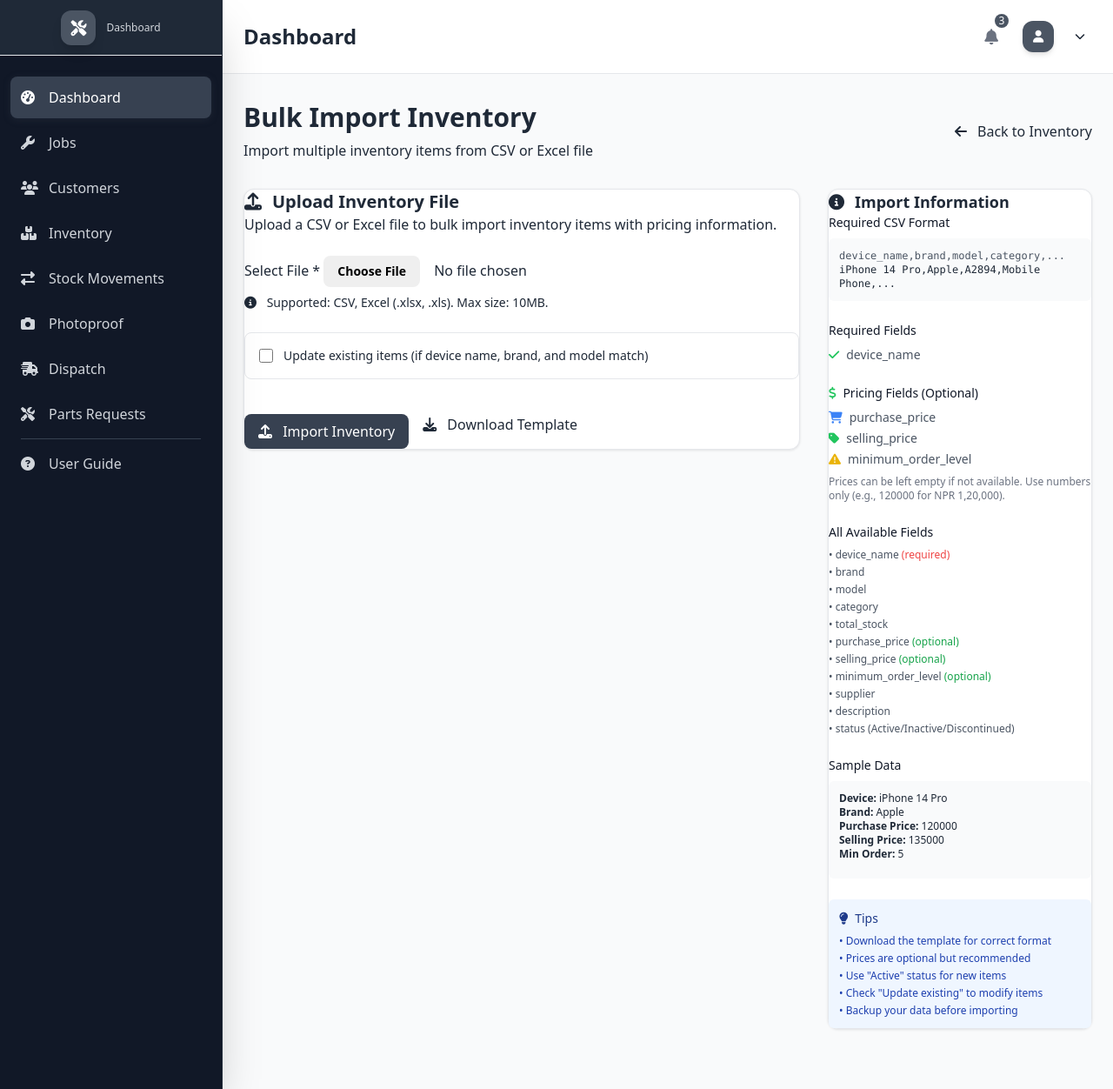
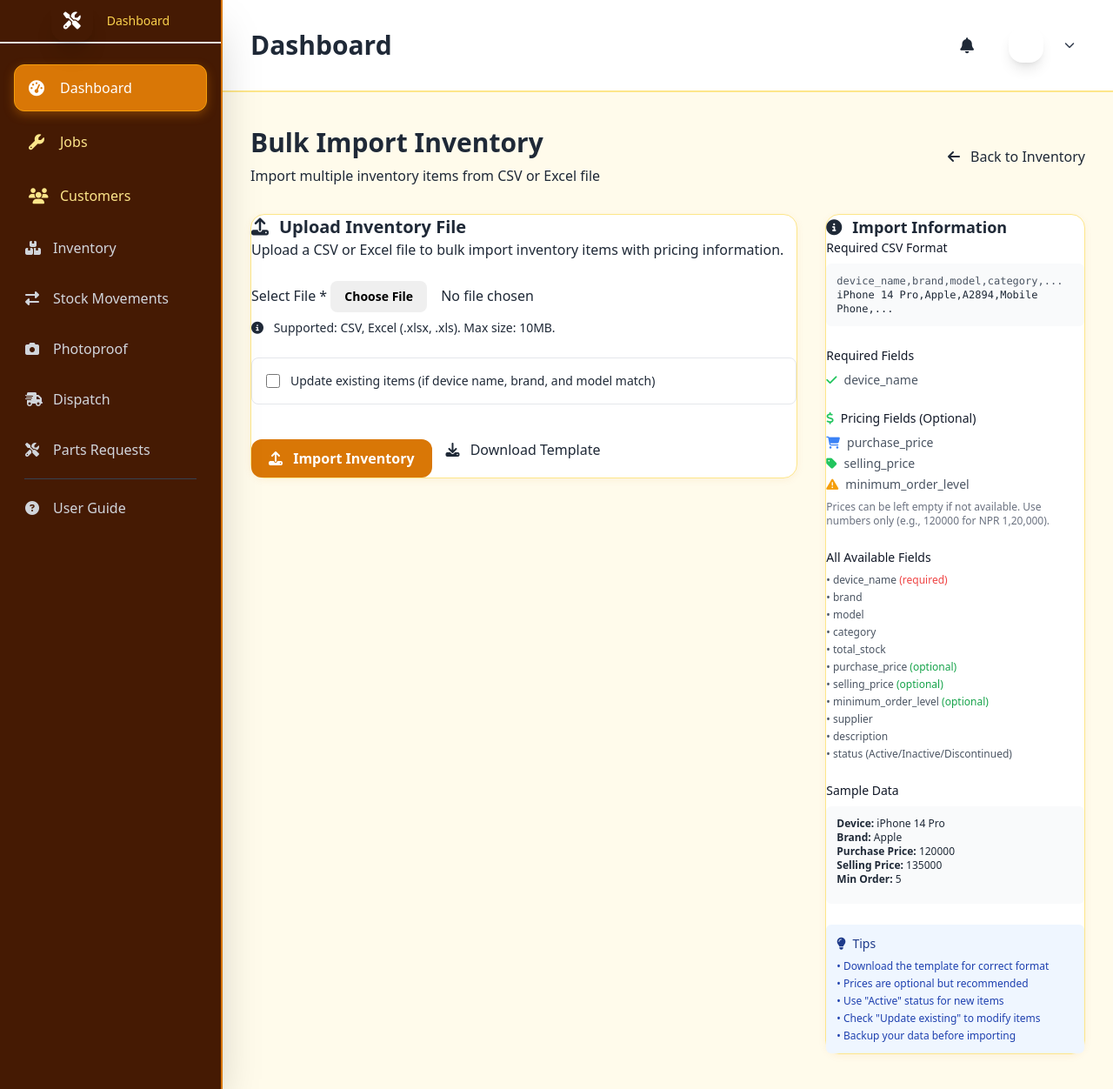
Before and after one commit to w38g0ru/tech-fix-center, a CodeIgniter 4 app: the page made by app/Views/dashboard/inventory/bulk_import.php in a window 1280 px wide. Shown: the whole page at 87% size. Run offline with PHP 8.4 and a stand-in for CodeIgniter, Linux system fonts and the light colour scheme; the template is opened without the code that fills it, so the values that code supplies are empty; some libraries are stand-ins or nearby versions.

Commit message:
Implement dark yellow minimal design system
Complete transformation to dark yellow-based minimal design:

Color System:
- Primary: Amber-600 (#d97706) - Dark yellow primary
- Secondary: Amber-700 (#b45309) - Darker yellow secondary
- Accent: Amber-400 (#fbbf24) - Bright yellow accent
- Background: Amber-50 (#fffbeb) - Light yellow background
- Dark: Amber-900 (#451a03) - Deep dark yellow

Dashboard Updates:
- Sidebar: Dark yellow gradient with bright yellow accents
- Navigation: Enhanced hover effects with yellow borders
- Cards: Rounded corners with yellow shadow effects
- Buttons: Bold yellow styling with enhanced shadows
- Headers: Larger, more prominent typography
- User menu: Expanded with better spacing and styling

Login Page Updates:
- Left panel: Dark yellow gradient with minimal geometric patterns
- Feature cards: Glass-effect styling with backdrop blur
- Form elements: Larger inputs with yellow focus states
- Typography: Increased font sizes and better hierarchy
- Interactive elements: Enhanced hover and focus effects

Technical Implementation:
- CSS custom properties for yellow-50 through yellow-900
- Tailwind configuration with amber/yellow palette
- Enhanced shadow system with yellow tints
- Larger border-radius for modern minimal look
- Improved spacing and typography scale
- Status colors maintained for accessibility

Design Philosophy:
- Minimal, clean aesthetic with purposeful use of color
- Dark yellow as primary brand color for warmth and energy
- Generous whitespace and larger interactive elements
- Subtle gradients and glass effects for depth
- Enhanced typography hierarchy for better readability
- Professional yet approachable visual identity

Benefits:
- Distinctive, memorable brand identity
- Warm, energetic color psychology
- Modern minimal design trends
- Enhanced user experience with larger touch targets
- Improved accessibility through better contrast
- Professional appearance suitable for business use

```diff
--- a/app/Views/layouts/dashboard.php
+++ b/app/Views/layouts/dashboard.php
@@ -24,17 +24,17 @@ $pageTitle = $title ?? 'Dashboard';
             theme: {
                 extend: {
                     colors: {
-                        mono: {
-                            50: '#f9fafb',   // Gray-50 (Lightest)
-                            100: '#f3f4f6',  // Gray-100
-                            200: '#e5e7eb',  // Gray-200
-                            300: '#d1d5db',  // Gray-300
-                            400: '#9ca3af',  // Gray-400
-                            500: '#6b7280',  // Gray-500 (Medium)
-                            600: '#4b5563',  // Gray-600
-                            700: '<?= $config->brandColors['primary'] ?>',  // Gray-700 (Primary)
-                            800: '#1f2937',  // Gray-800
-                            900: '<?= $config->brandColors['accent'] ?>',   // Gray-900 (Darkest)
+                        yellow: {
+                            50: '#fffbeb',   // Amber-50 (Light background)
+                            100: '#fef3c7',  // Amber-100
+                            200: '#fde68a',  // Amber-200
+                            300: '#fcd34d',  // Amber-300
+                            400: '<?= $config->brandColors['accent'] ?>',   // Amber-400 (Accent)
+                            500: '#f59e0b',  // Amber-500
+                            600: '<?= $config->brandColors['primary'] ?>',  // Amber-600 (Primary)
+                            700: '<?= $config->brandColors['secondary'] ?>', // Amber-700 (Secondary)
+                            800: '#92400e',  // Amber-800
+                            900: '<?= $config->brandColors['dark'] ?>',     // Amber-900 (Dark)
                         }
                     }
                 }
@@ -43,26 +43,36 @@ $pageTitle = $title ?? 'Dashboard';
     </script>
     <meta name="viewport" content="width=device-width, initial-scale=1.0, maximum-scale=1.0, user-scalable=no">
     <style>
-        /* Monochromatic Design Theme */
+        /* Dark Yellow Minimal Design Theme */
         :root {
-            --mono-50: #f9fafb;
-            --mono-100: #f3f4f6;
-            --mono-200: #e5e7eb;
-            --mono-300: #d1d5db;
-            --mono-400: #9ca3af;
-            --mono-500: #6b7280;
-            --mono-600: #4b5563;
-            --mono-700: #374151;
-            --mono-800: #1f2937;
-            --mono-900: #111827;
+            --yellow-50: #fffbeb;
+            --yellow-100: #fef3c7;
+            --yellow-200: #fde68a;
+            --yellow-300: #fcd34d;
+            --yellow-400: #fbbf24;
+            --yellow-500: #f59e0b;
+            --yellow-600: #d97706;
+            --yellow-700: #b45309;
+            --yellow-800: #92400e;
+            --yellow-900: #451a03;
+            --gray-50: #f9fafb;
+            --gray-100: #f3f4f6;
+            --gray-200: #e5e7eb;
+            --gray-300: #d1d5db;
+            --gray-400: #9ca3af;
+            --gray-500: #6b7280;
+            --gray-600: #4b5563;
+            --gray-700: #374151;
+            --gray-800: #1f2937;
+            --gray-900: #111827;
         }
 
-        /* Monochromatic Sidebar Styles */
+        /* Dark Yellow Minimal Sidebar Styles */
         .sidebar {
             transform: translateX(-100%);
             transition: transform 0.3s ease-in-out;
-            background: var(--mono-900);
-            border-right: 1px solid var(--mono-800);
+            background: var(--yellow-900);
+            border-right: 2px solid var(--yellow-600);
         }
 
         .sidebar.open {
@@ -80,7 +90,7 @@ $pageTitle = $title ?? 'Dashboard';
             opacity: 0;
             visibility: hidden;
             transition: opacity 0.3s ease-in-out, visibility 0.3s ease-in-out;
-            background: rgba(17, 24, 39, 0.8);
+            background: rgba(69, 26, 3, 0.8);
         }
 
         .sidebar-overlay.active {
@@ -95,8 +105,8 @@ $pageTitle = $title ?? 'Dashboard';
             transform: translateY(-10px);
             transition: all 0.2s ease-in-out;
             background: white;
-            border: 1px solid var(--mono-200);
-            box-shadow: 0 10px 25px rgba(0, 0, 0, 0.1);
+            border: 1px solid var(--yellow-200);
+            box-shadow: 0 10px 25px rgba(217, 119, 6, 0.1);
         }
 
         .dropdown-menu.show {
@@ -105,53 +115,57 @@ $pageTitle = $title ?? 'Dashboard';
             transform: translateY(0);
         }
 
-        /* Monochromatic Navigation Links */
+        /* Dark Yellow Navigation Links */
         .nav-link {
             transition: all 0.2s ease-in-out;
-            border-radius: 8px;
-            margin: 2px 0;
+            border-radius: 12px;
+            margin: 3px 0;
+            border: 1px solid transparent;
         }
 
         .nav-link:hover {
-            background: rgba(107, 114, 128, 0.1);
-            color: var(--mono-300);
+            background: rgba(251, 191, 36, 0.1);
+            color: var(--yellow-400);
+            border-color: var(--yellow-600);
         }
 
         .nav-link.active {
-            background: var(--mono-700);
+            background: var(--yellow-600);
             color: white;
-            box-shadow: 0 2px 8px rgba(55, 65, 81, 0.3);
+            box-shadow: 0 4px 12px rgba(217, 119, 6, 0.4);
+            border-color: var(--yellow-500);
         }
 
-        /* Monochromatic Cards and Components */
+        /* Dark Yellow Minimal Cards */
         .card {
             background: white;
-            border: 1px solid var(--mono-200);
-            border-radius: 12px;
-            box-shadow: 0 1px 3px rgba(0, 0, 0, 0.1);
-            transition: all 0.2s ease-in-out;
+            border: 1px solid var(--yellow-200);
+            border-radius: 16px;
+            box-shadow: 0 2px 8px rgba(217, 119, 6, 0.08);
+            transition: all 0.3s ease-in-out;
         }
 
         .card:hover {
-            box-shadow: 0 8px 25px rgba(0, 0, 0, 0.15);
-            border-color: var(--mono-400);
-            transform: translateY(-2px);
+            box-shadow: 0 12px 32px rgba(217, 119, 6, 0.15);
+            border-color: var(--yellow-400);
+            transform: translateY(-4px);
         }
 
-        /* Monochromatic Buttons */
+        /* Dark Yellow Minimal Buttons */
         .btn-primary {
-            background: var(--mono-700);
+            background: var(--yellow-600);
             color: white;
             border: none;
-            border-radius: 8px;
-            padding: 8px 16px;
-            transition: all 0.2s ease-in-out;
+            border-radius: 12px;
+            padding: 10px 20px;
+            transition: all 0.3s ease-in-out;
+            font-weight: 600;
         }
 
         .btn-primary:hover {
-            background: var(--mono-800);
-            transform: translateY(-1px);
-            box-shadow: 0 4px 12px rgba(55, 65, 81, 0.3);
+            background: var(--yellow-700);
+            transform: translateY(-2px);
+            box-shadow: 0 8px 20px rgba(217, 119, 6, 0.4);
         }
 
         /* Mobile optimizations */
@@ -190,7 +204,7 @@ $pageTitle = $title ?? 'Dashboard';
 
         /* Focus styles */
         .focus-ring:focus {
-            outline: 2px solid var(--mono-600);
+            outline: 2px solid var(--yellow-600);
             outline-offset: 2px;
         }
 
@@ -200,7 +214,7 @@ $pageTitle = $title ?? 'Dashboard';
         .status-inactive { color: #dc2626; }
     </style>
 </head>
-<body class="bg-mono-50 text-mono-800">
+<body class="bg-yellow-50 text-gray-800">
     <div class="flex h-screen overflow-hidden" id="app-container">
         <!-- Mobile Overlay -->
         <div class="fixed inset-0 z-40 lg:hidden sidebar-overlay" id="sidebar-overlay" onclick="closeSidebar()"></div>
@@ -209,36 +223,36 @@ $pageTitle = $title ?? 'Dashboard';
         <div class="fixed inset-y-0 left-0 z-50 w-64 shadow-2xl sidebar lg:static lg:inset-0 lg:z-auto" id="sidebar">
 
             <!-- Logo -->
-            <div class="flex items-center justify-center h-16 px-4 bg-mono-800 border-b border-mono-700">
+            <div class="flex items-center justify-center h-18 px-6 bg-yellow-900 border-b-2 border-yellow-600">
                 <div class="flex items-center">
-                    <div class="h-10 w-10 bg-mono-600 rounded-xl flex items-center justify-center mr-3 shadow-lg">
-                        <i class="fas fa-tools text-white text-lg"></i>
+                    <div class="h-12 w-12 bg-yellow-600 rounded-2xl flex items-center justify-center mr-4 shadow-xl">
+                        <i class="fas fa-tools text-white text-xl"></i>
                     </div>
                     <div>
-                        <h1 class="text-lg font-bold text-white tracking-tight"><?= $config->appShortName ?></h1>
-                        <p class="text-xs text-mono-300 font-medium">Dashboard</p>
+                        <h1 class="text-xl font-bold text-white tracking-tight"><?= $config->appShortName ?></h1>
+                        <p class="text-sm text-yellow-300 font-medium">Dashboard</p>
                     </div>
                 </div>
             </div>
 
             <!-- Navigation -->
             <nav class="mt-6">
-                <div class="px-3 space-y-1">
+                <div class="px-4 space-y-2">
                     <a href="<?= base_url('dashboard') ?>"
-                       class="nav-link flex items-center px-3 py-3 text-mono-300 font-medium <?= (uri_string() == 'dashboard' || uri_string() == '') ? 'active' : '' ?>">
-                        <i class="fas fa-tachometer-alt mr-3 w-5"></i>
+                       class="nav-link flex items-center px-4 py-3 text-yellow-200 font-medium <?= (uri_string() == 'dashboard' || uri_string() == '') ? 'active' : '' ?>">
+                        <i class="fas fa-tachometer-alt mr-4 w-5 text-lg"></i>
                         Dashboard
                     </a>
 
                     <a href="<?= base_url('dashboard/jobs') ?>"
-                       class="nav-link flex items-center px-3 py-3 text-mono-300 font-medium <?= strpos(uri_string(), 'jobs') !== false ? 'active' : '' ?>">
-                        <i class="fas fa-wrench mr-3 w-5"></i>
+                       class="nav-link flex items-center px-4 py-3 text-yellow-200 font-medium <?= strpos(uri_string(), 'jobs') !== false ? 'active' : '' ?>">
+                        <i class="fas fa-wrench mr-4 w-5 text-lg"></i>
                         Jobs
                     </a>
 
                     <a href="<?= base_url('dashboard/users') ?>"
-                       class="nav-link flex items-center px-3 py-3 text-mono-300 font-medium <?= strpos(uri_string(), 'users') !== false ? 'active' : '' ?>">
-                        <i class="fas fa-users mr-3 w-5"></i>
+                       class="nav-link flex items-center px-4 py-3 text-yellow-200 font-medium <?= strpos(uri_string(), 'users') !== false ? 'active' : '' ?>">
+                        <i class="fas fa-users mr-4 w-5 text-lg"></i>
                         Customers
                     </a>
 
@@ -314,54 +328,54 @@ $pageTitle = $title ?? 'Dashboard';
         <!-- Main Content -->
         <div class="flex-1 flex flex-col overflow-hidden">
             <!-- Header -->
-            <header class="bg-white shadow-sm border-b border-mono-200 flex-shrink-0">
-                <div class="flex items-center justify-between px-4 py-4 lg:px-6">
+            <header class="bg-white shadow-sm border-b-2 border-yellow-200 flex-shrink-0">
+                <div class="flex items-center justify-between px-6 py-5 lg:px-8">
                     <div class="flex items-center">
                         <button onclick="toggleSidebar()" id="mobile-menu-btn"
-                                class="text-mono-500 hover:text-mono-700 lg:hidden p-2 rounded-lg hover:bg-mono-100 focus:outline-none focus:ring-2 focus:ring-mono-600 transition-all focus-ring">
+                                class="text-yellow-600 hover:text-yellow-700 lg:hidden p-3 rounded-xl hover:bg-yellow-100 focus:outline-none focus:ring-2 focus:ring-yellow-600 transition-all focus-ring">
                             <i class="fas fa-bars text-lg"></i>
                         </button>
-                        <h2 class="ml-2 text-xl font-bold text-mono-800 lg:ml-0 lg:text-2xl truncate">
+                        <h2 class="ml-3 text-2xl font-bold text-gray-800 lg:ml-0 lg:text-3xl truncate">
                             <?= $title ?? 'Dashboard' ?>
                         </h2>
                     </div>
 
-                    <div class="flex items-center space-x-3">
+                    <div class="flex items-center space-x-4">
                         <div class="relative">
-                            <button class="flex items-center text-mono-500 hover:text-mono-700 p-2 rounded-lg hover:bg-mono-100 transition-all">
+                            <button class="flex items-center text-yellow-600 hover:text-yellow-700 p-3 rounded-xl hover:bg-yellow-100 transition-all">
                                 <i class="fas fa-bell text-lg"></i>
-                                <span class="absolute -top-1 -right-1 bg-mono-600 text-white text-xs rounded-full h-4 w-4 flex items-center justify-center">3</span>
+                                <span class="absolute -top-1 -right-1 bg-yellow-600 text-white text-xs rounded-full h-5 w-5 flex items-center justify-center font-medium">3</span>
                             </button>
                         </div>
 
                         <div class="relative">
-                            <button onclick="toggleUserMenu()" id="user-menu-btn" class="flex items-center space-x-3 text-mono-700 hover:text-mono-900 p-2 rounded-lg hover:bg-mono-100 focus-ring transition-all">
-                                <div class="w-9 h-9 bg-mono-600 rounded-xl flex items-center justify-center shadow-md">
+                            <button onclick="toggleUserMenu()" id="user-menu-btn" class="flex items-center space-x-3 text-gray-700 hover:text-gray-900 p-3 rounded-xl hover:bg-yellow-100 focus-ring transition-all">
+                                <div class="w-10 h-10 bg-yellow-600 rounded-2xl flex items-center justify-center shadow-lg">
                                     <i class="fas fa-user text-white text-sm"></i>
                                 </div>
                                 <div class="hidden sm:block text-left">
                                     <div class="text-sm font-semibold"><?= session()->get('full_name') ?? 'User' ?></div>
-                                    <div class="text-xs text-mono-500 capitalize"><?= session()->get('role') ?? '' ?></div>
+                                    <div class="text-xs text-yellow-600 capitalize font-medium"><?= session()->get('role') ?? '' ?></div>
                                 </div>
                                 <i class="fas fa-chevron-down text-xs transition-transform" id="user-menu-arrow"></i>
                             </button>
 
                             <!-- Dropdown Menu -->
-                            <div class="absolute right-0 mt-2 w-56 bg-white rounded-xl shadow-xl py-2 z-50 border border-mono-200 dropdown-menu" id="user-menu">
-                                <div class="px-4 py-3 border-b border-mono-100">
-                                    <div class="font-semibold text-mono-800"><?= session()->get('full_name') ?? 'User' ?></div>
-                                    <div class="text-sm text-mono-500"><?= session()->get('email') ?? '' ?></div>
-                                    <div class="text-xs text-mono-600 capitalize font-medium"><?= session()->get('role') ?? '' ?></div>
+                            <div class="absolute right-0 mt-3 w-64 bg-white rounded-2xl shadow-2xl py-3 z-50 border border-yellow-200 dropdown-menu" id="user-menu">
+                                <div class="px-5 py-4 border-b border-yellow-100">
+                                    <div class="font-bold text-gray-800"><?= session()->get('full_name') ?? 'User' ?></div>
+                                    <div class="text-sm text-gray-600"><?= session()->get('email') ?? '' ?></div>
+                                    <div class="text-xs text-yellow-600 capitalize font-semibold mt-1"><?= session()->get('role') ?? '' ?></div>
                                 </div>
-                                <a href="<?= base_url('dashboard/profile') ?>" class="flex items-center px-4 py-3 text-sm text-mono-700 hover:bg-mono-100 hover:text-mono-800 transition-colors">
-                                    <i class="fas fa-user mr-3 w-4"></i>Profile
+                                <a href="<?= base_url('dashboard/profile') ?>" class="flex items-center px-5 py-3 text-sm text-gray-700 hover:bg-yellow-50 hover:text-yellow-700 transition-colors rounded-lg mx-2">
+                                    <i class="fas fa-user mr-3 w-4 text-yellow-600"></i>Profile
                                 </a>
-                                <a href="<?= base_url('dashboard/settings') ?>" class="flex items-center px-4 py-3 text-sm text-mono-700 hover:bg-mono-100 hover:text-mono-800 transition-colors">
-                                    <i class="fas fa-cog mr-3 w-4"></i>Settings
+                                <a href="<?= base_url('dashboard/settings') ?>" class="flex items-center px-5 py-3 text-sm text-gray-700 hover:bg-yellow-50 hover:text-yellow-700 transition-colors rounded-lg mx-2">
+                                    <i class="fas fa-cog mr-3 w-4 text-yellow-600"></i>Settings
                                 </a>
-                                <div class="border-t border-mono-100 my-1"></div>
-                                <a href="<?= base_url('auth/logout') ?>" class="flex items-center px-4 py-3 text-sm text-mono-600 hover:bg-mono-100 transition-colors">
-                                    <i class="fas fa-sign-out-alt mr-3 w-4"></i>Logout
+                                <div class="border-t border-yellow-100 my-2"></div>
+                                <a href="<?= base_url('auth/logout') ?>" class="flex items-center px-5 py-3 text-sm text-gray-600 hover:bg-red-50 hover:text-red-600 transition-colors rounded-lg mx-2">
+                                    <i class="fas fa-sign-out-alt mr-3 w-4 text-red-500"></i>Logout
                                 </a>
                             </div>
                         </div>
@@ -370,22 +384,22 @@ $pageTitle = $title ?? 'Dashboard';
             </header>
 
             <!-- Page Content -->
-            <main class="flex-1 overflow-x-hidden overflow-y-auto bg-mono-50">
-                <div class="container mx-auto px-4 py-6 lg:px-6 lg:py-8">
+            <main class="flex-1 overflow-x-hidden overflow-y-auto bg-yellow-50">
+                <div class="container mx-auto px-6 py-8 lg:px-8 lg:py-10">
                     <?php if (session()->getFlashdata('success')): ?>
-                        <div class="mb-6 bg-mono-100 border border-mono-300 text-mono-800 px-4 py-4 rounded-xl shadow-sm" role="alert">
+                        <div class="mb-8 bg-green-50 border-2 border-green-200 text-green-800 px-6 py-4 rounded-2xl shadow-lg" role="alert">
                             <div class="flex items-center">
-                                <i class="fas fa-check-circle text-mono-600 mr-3"></i>
-                                <span class="font-medium"><?= session()->getFlashdata('success') ?></span>
+                                <i class="fas fa-check-circle text-green-600 mr-4 text-lg"></i>
+                                <span class="font-semibold"><?= session()->getFlashdata('success') ?></span>
                             </div>
                         </div>
                     <?php endif; ?>
 
                     <?php if (session()->getFlashdata('error')): ?>
-                        <div class="mb-6 bg-mono-200 border border-mono-400 text-mono-800 px-4 py-4 rounded-xl shadow-sm" role="alert">
+                        <div class="mb-8 bg-red-50 border-2 border-red-200 text-red-800 px-6 py-4 rounded-2xl shadow-lg" role="alert">
                             <div class="flex items-center">
-                                <i class="fas fa-exclamation-circle text-mono-700 mr-3"></i>
-                                <span class="font-medium"><?= session()->getFlashdata('error') ?></span>
+                                <i class="fas fa-exclamation-circle text-red-600 mr-4 text-lg"></i>
+                                <span class="font-semibold"><?= session()->getFlashdata('error') ?></span>
                             </div>
                         </div>
                     <?php endif; ?>
```
Also changed, not shown: app/Config/App.php (+10 -10 lines), app/Views/auth/login.php (+63 -59 lines), public/assets/css/app.css.
